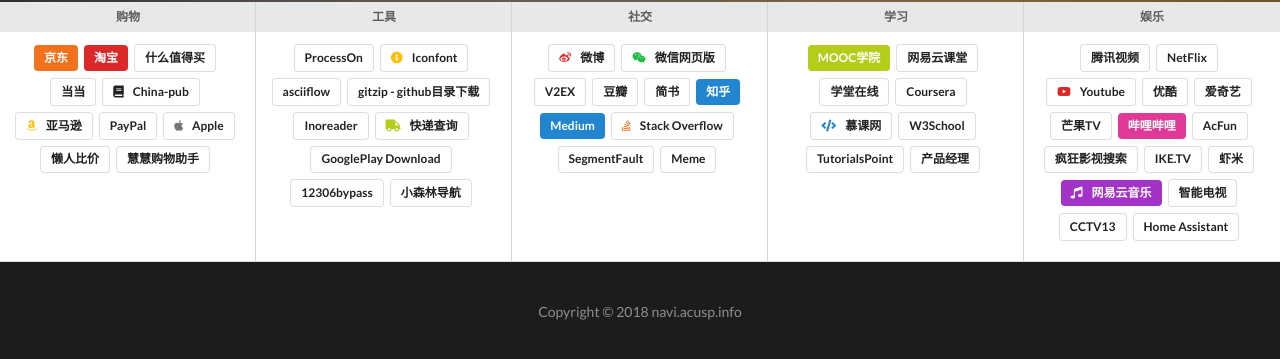
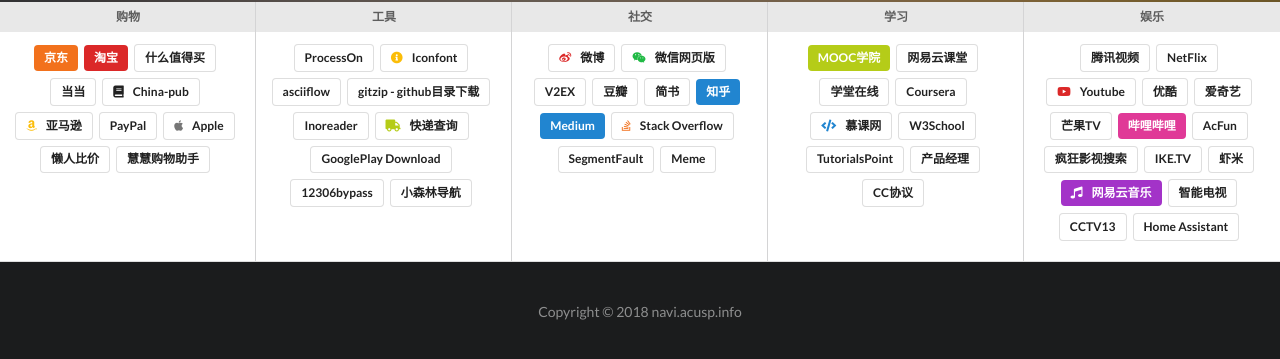
Before and after one commit to acusp/AC-Navi, a Jekyll site: the page built from index.html, in a window 1280 px wide. Shown: the part 645-1004 px from the top of the page. Built offline with Jekyll 4.4.1, drawn with Linux system fonts in a browser that asks for light colours; comment, search, counter and statistics services are not loaded.

Commit message:
Add CC license

```diff
--- a/_data/home_links.yml
+++ b/_data/home_links.yml
@@ -168,6 +168,10 @@
       style: basic
       url: http://www.woshipm.com/
 
+    - name: CC协议
+      style: basic
+      url: https://creativecommons.org/choose/?lang=zh
+
 
   - category: 娱乐
     links:
```
